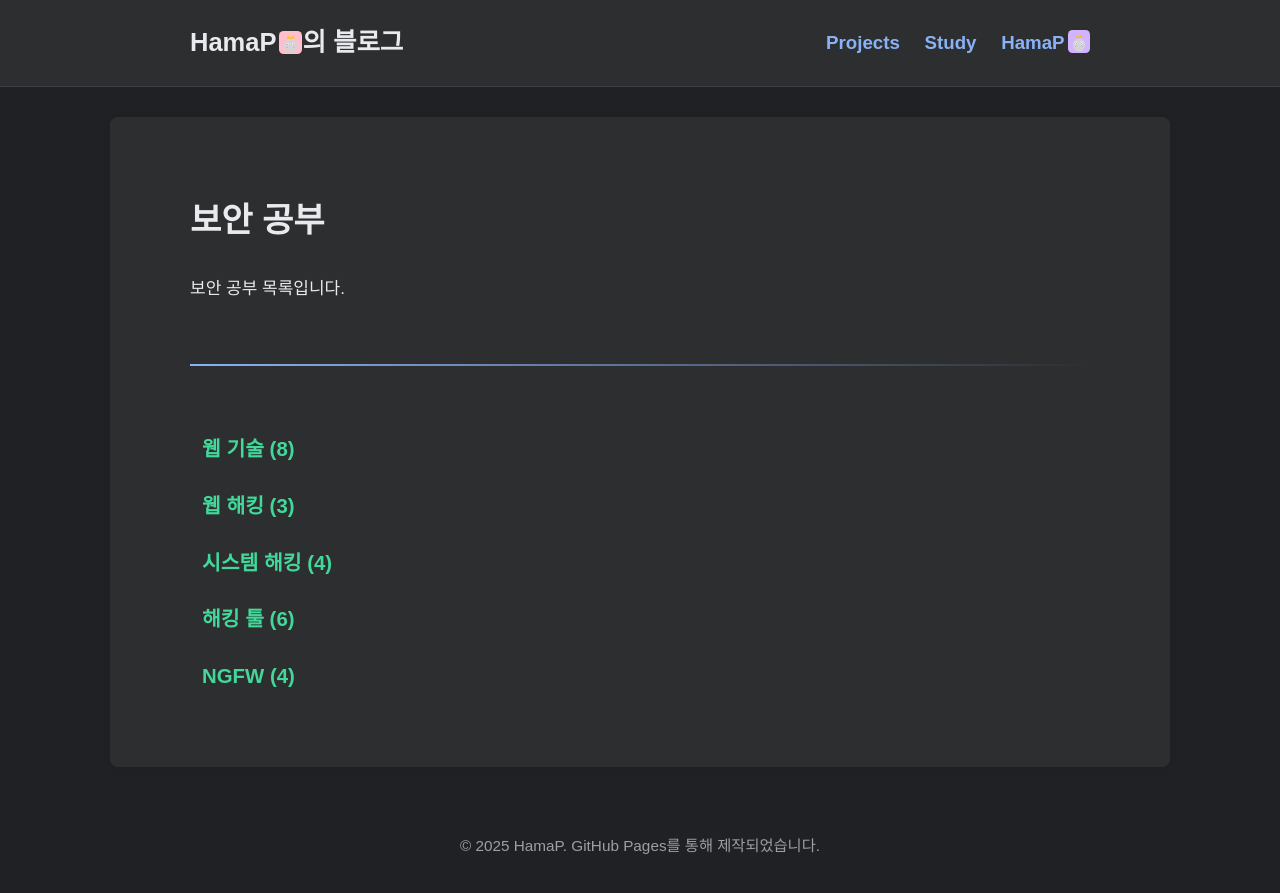
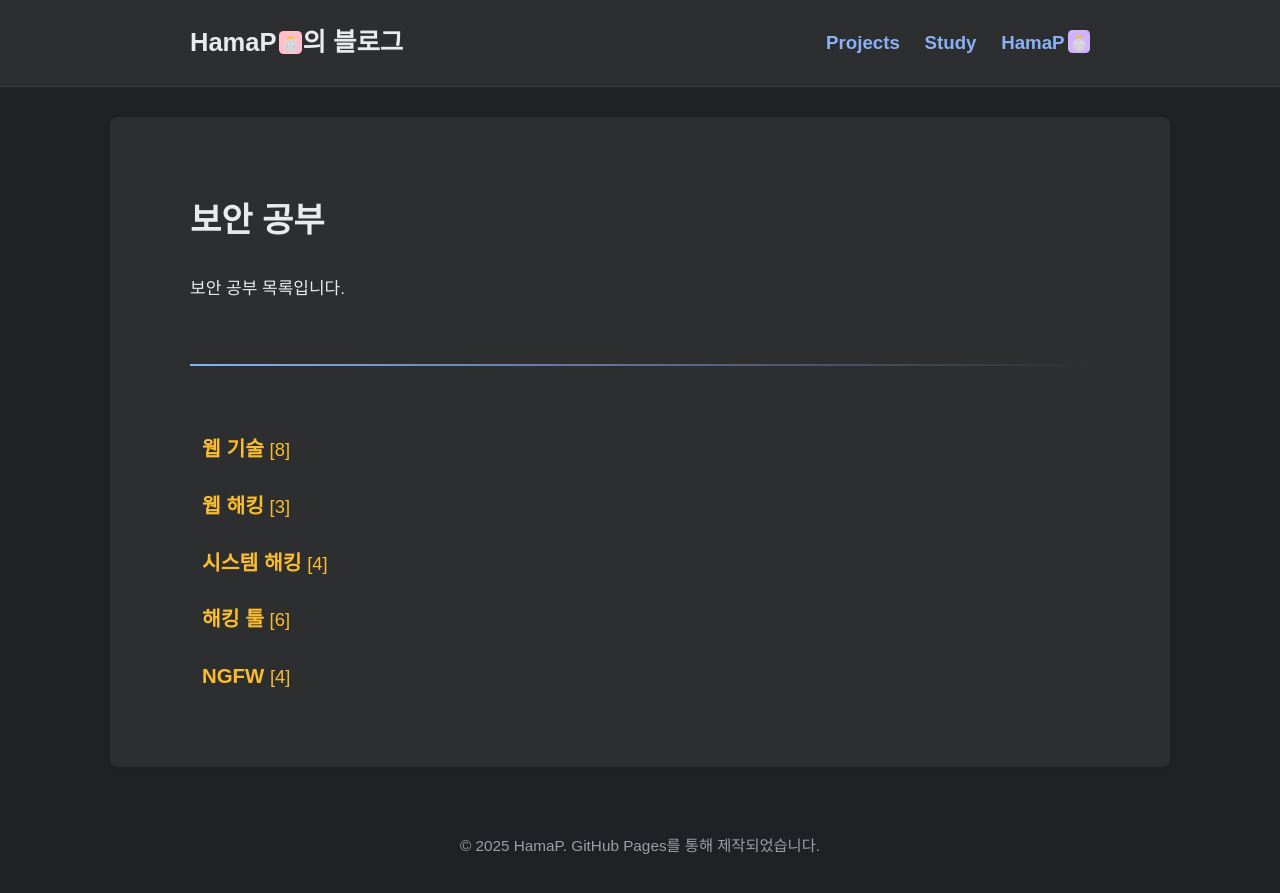
Before and after one commit to HamaP0/HamaP0.github.io, a Jekyll site: the page built from security-study.html, in a window 1280 px wide. Shown: the top 893 px of the page. Built offline with Jekyll 4.4.1, drawn with Linux system fonts in a browser that asks for light colours; some web fonts are replaced.

Commit message:
Update security-study.html

```diff
--- a/security-study.html
+++ b/security-study.html
@@ -14,10 +14,9 @@ exclude_from_nav: true
     {% assign posts = site.categories[cat] %}
     {% if posts and posts.size > 0 %}
       {% assign filename = cat | replace: " ", "" %}
-      <li>
-        <a class="post-link"
-           href="{{ '/category/' | append: filename | append: '.html' | relative_url }}">
-          {{ cat }} ({{ posts.size }})
+      <li class="category-group-link">
+        <a class="post-link" href="{{ '/category/' | append: filename | append: '.html' | relative_url }}">
+          {{ cat }} <span class="category-count-bracket">[{{ posts.size }}]</span>
         </a>
       </li>
     {% endif %}
```
